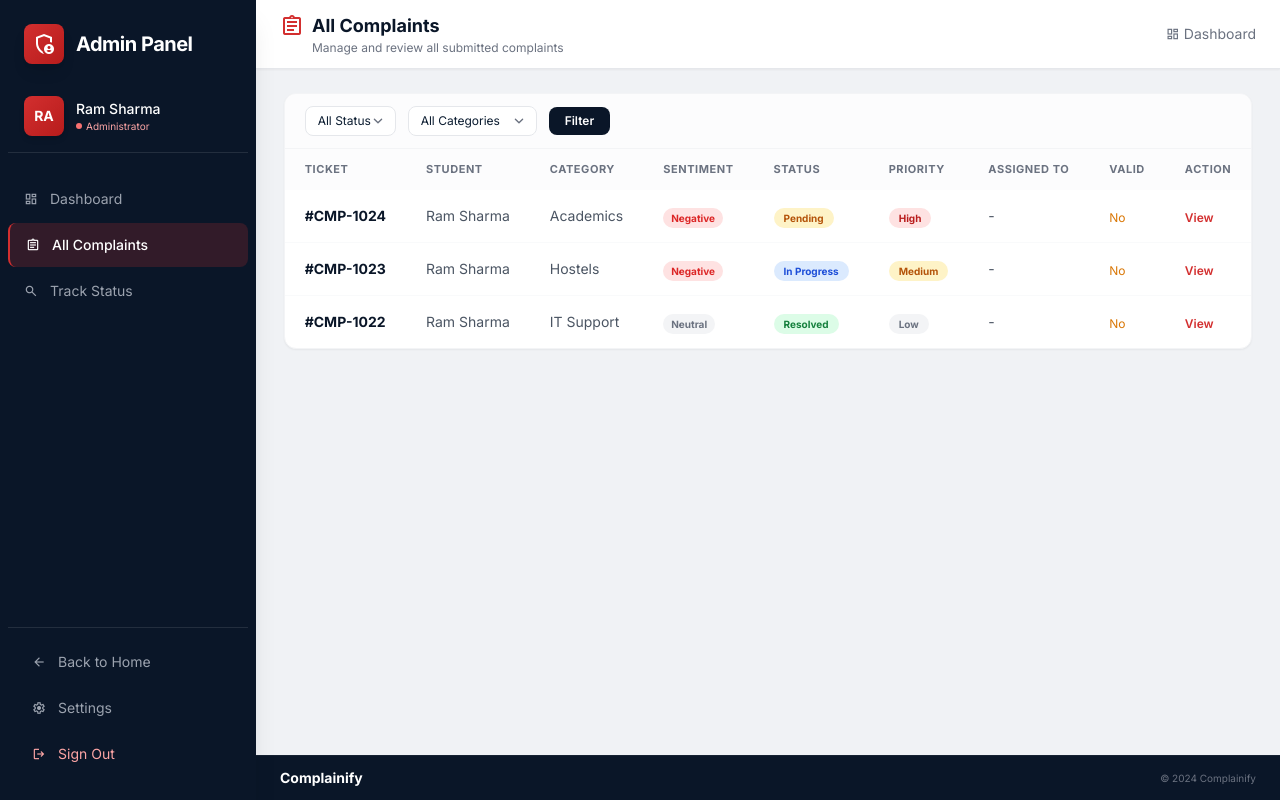
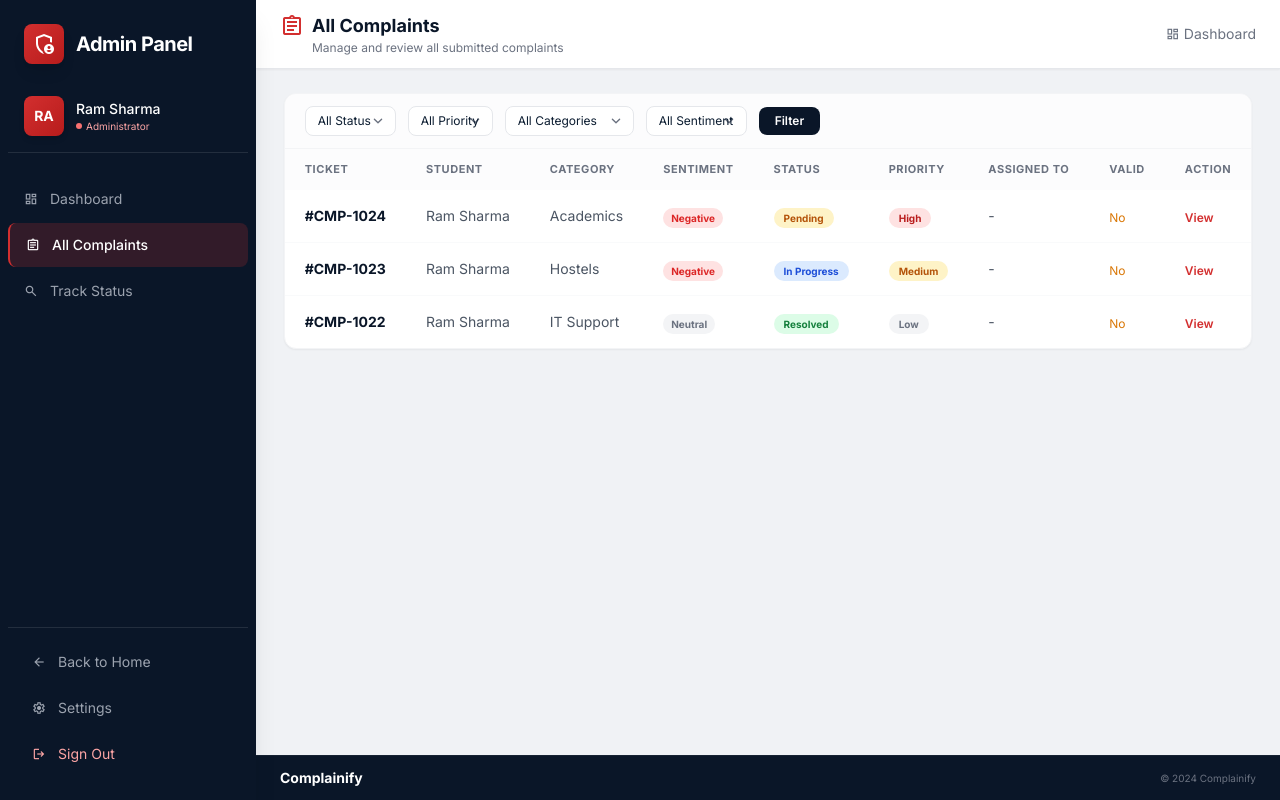
Before and after one commit to Cr7samiee/Student-Complainify, a Flask app: page /admin/complaints in a window 1280 px wide. Run offline with Flask 3, Linux system fonts and the light colour scheme; a user stored in the database is signed in; data comes from the database, SQL or seed files in the repository; parts of the project's set-up code (start-up, migrations or seed data) failed here and were passed over; some libraries are stand-ins or nearby versions.

Commit message:
feat: add priority filter, sentiment filter, and pagination (20/page) to admin complaints page

```diff
--- a/workspace/ComplaintMgmtSystem/backend/app.py
+++ b/workspace/ComplaintMgmtSystem/backend/app.py
@@ -471,23 +471,40 @@ def admin_complaints():
     conn = get_db(); cur = conn.cursor()
     status_filter = request.args.get('status', '')
     category_filter = request.args.get('category', '')
-    query = """SELECT ticket_id,fullname student,category,priority,status,subject,sentiment,
-        date_format(created_at,'%%d %%b %%Y') date, assigned_to, validated
-        FROM complaints WHERE 1=1"""
+    priority_filter = request.args.get('priority', '')
+    sentiment_filter = request.args.get('sentiment', '')
+    page = int(request.args.get('page', 1))
+    per_page = 20
+    offset = (page - 1) * per_page
+    base_query = "FROM complaints WHERE 1=1"
     params = []
     if status_filter:
-        query += " AND status=%s"
+        base_query += " AND status=%s"
         params.append(status_filter)
     if category_filter:
-        query += " AND category=%s"
+        base_query += " AND category=%s"
         params.append(category_filter)
-    query += " ORDER BY created_at DESC"
-    cur.execute(query, params)
+    if priority_filter:
+        base_query += " AND priority=%s"
+        params.append(priority_filter)
+    if sentiment_filter:
+        base_query += " AND sentiment=%s"
+        params.append(sentiment_filter)
+    cur.execute(f"SELECT COUNT(*) cnt {base_query}", params)
+    total_row = cur.fetchone()
+    total_count = total_row['cnt'] if total_row else 0
+    total_pages = max(1, (total_count + per_page - 1) // per_page)
+    query = f"""SELECT ticket_id,fullname student,category,priority,status,subject,sentiment,
+        date_format(created_at,'%%d %%b %%Y') date, assigned_to, validated
+        {base_query} ORDER BY created_at DESC LIMIT %s OFFSET %s"""
+    cur.execute(query, params + [per_page, offset])
     complaints = cur.fetchall()
     cur.close(); conn.close()
     return render_template('admin/complaints_list.html', complaints=complaints,
         admin_name=session.get('fullname', 'Admin'),
         status_filter=status_filter, category_filter=category_filter,
+        priority_filter=priority_filter, sentiment_filter=sentiment_filter,
+        page=page, total_pages=total_pages, total_count=total_count,
         categories=[c for c in CATEGORIES if c != 'Other'])
 
 @app.route('/admin/complaint/<ticket_id>')
--- a/workspace/ComplaintMgmtSystem/frontend/templates/admin/complaints_list.html
+++ b/workspace/ComplaintMgmtSystem/frontend/templates/admin/complaints_list.html
@@ -38,14 +38,26 @@
 <option value="In Progress" {% if status_filter == 'In Progress' %}selected{% endif %}>In Progress</option>
 <option value="Resolved" {% if status_filter == 'Resolved' %}selected{% endif %}>Resolved</option>
 </select>
+<select name="priority" class="px-3 py-1.5 rounded-lg border border-gray-200 text-xs focus:ring-2 focus:ring-[#d32f2f] outline-none">
+<option value="">All Priority</option>
+<option value="High" {% if priority_filter == 'High' %}selected{% endif %}>High</option>
+<option value="Medium" {% if priority_filter == 'Medium' %}selected{% endif %}>Medium</option>
+<option value="Low" {% if priority_filter == 'Low' %}selected{% endif %}>Low</option>
+</select>
 <select name="category" class="px-3 py-1.5 rounded-lg border border-gray-200 text-xs focus:ring-2 focus:ring-[#d32f2f] outline-none">
 <option value="">All Categories</option>
 {% for cat in categories %}
 <option value="{{ cat }}" {% if category_filter == cat %}selected{% endif %}>{{ cat }}</option>
 {% endfor %}
 </select>
+<select name="sentiment" class="px-3 py-1.5 rounded-lg border border-gray-200 text-xs focus:ring-2 focus:ring-[#d32f2f] outline-none">
+<option value="">All Sentiment</option>
+<option value="Positive" {% if sentiment_filter == 'Positive' %}selected{% endif %}>Positive</option>
+<option value="Neutral" {% if sentiment_filter == 'Neutral' %}selected{% endif %}>Neutral</option>
+<option value="Negative" {% if sentiment_filter == 'Negative' %}selected{% endif %}>Negative</option>
+</select>
 <button type="submit" class="px-4 py-1.5 bg-[#0a1628] text-white text-xs font-semibold rounded-lg hover:bg-[#1a2a3a] transition-colors">Filter</button>
-{% if status_filter or category_filter %}
+{% if status_filter or category_filter or priority_filter or sentiment_filter %}
 <a href="{{ url_for('admin_complaints') }}" class="px-3 py-1.5 text-xs text-gray-500 hover:text-[#d32f2f]">Clear</a>
 {% endif %}
 </form>
@@ -71,6 +83,26 @@
 </tbody>
 </table>
 </div>
+{% if total_pages > 1 %}
+<div class="px-5 py-3 border-t border-gray-100 flex items-center justify-between bg-gray-50/50">
+<p class="text-xs text-gray-500">{{ total_count }} total complaints</p>
+<div class="flex gap-1">
+{% if page > 1 %}
+<a href="{{ url_for('admin_complaints', status=status_filter, category=category_filter, priority=priority_filter, sentiment=sentiment_filter, page=page-1) }}" class="px-3 py-1.5 text-xs border border-gray-200 rounded-lg hover:bg-gray-100">Prev</a>
+{% endif %}
+{% for p in range(1, total_pages + 1) %}
+{% if p == page %}
+<span class="px-3 py-1.5 text-xs bg-[#0a1628] text-white rounded-lg">{{ p }}</span>
+{% elif p <= page + 2 and p >= page - 2 %}
+<a href="{{ url_for('admin_complaints', status=status_filter, category=category_filter, priority=priority_filter, sentiment=sentiment_filter, page=p) }}" class="px-3 py-1.5 text-xs border border-gray-200 rounded-lg hover:bg-gray-100">{{ p }}</a>
+{% endif %}
+{% endfor %}
+{% if page < total_pages %}
+<a href="{{ url_for('admin_complaints', status=status_filter, category=category_filter, priority=priority_filter, sentiment=sentiment_filter, page=page+1) }}" class="px-3 py-1.5 text-xs border border-gray-200 rounded-lg hover:bg-gray-100">Next</a>
+{% endif %}
+</div>
+</div>
+{% endif %}
 {% else %}
 <div class="p-10 text-center"><span class="material-symbols-outlined text-3xl text-gray-300 mb-2">inbox</span><p class="text-sm font-semibold text-gray-600">No complaints match your filters</p></div>
 {% endif %}
```
